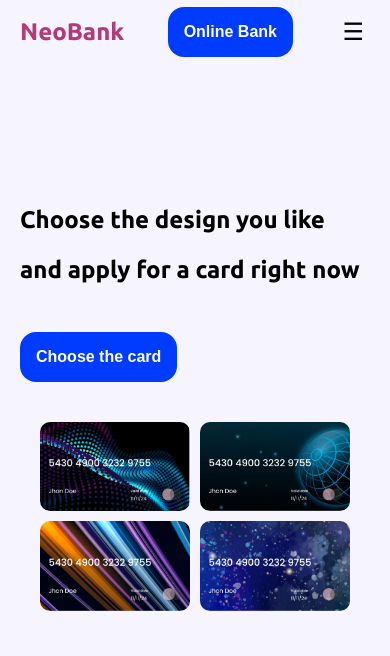
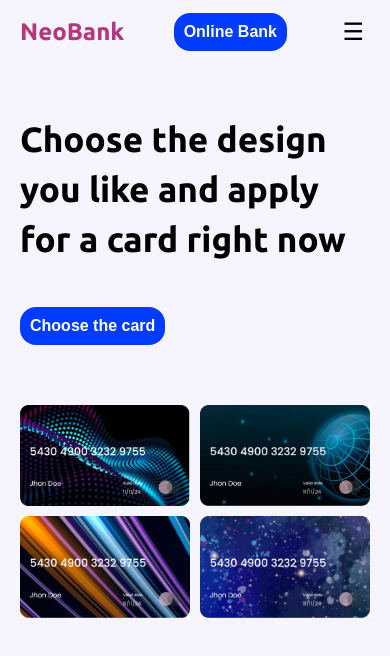
Before and after one commit to AndrewMosh/module_1, a React (Vite) app: page / in a window 390 px wide. Shown: the top 656 px of the page. Built offline with nearby package versions, Linux system fonts and the light colour scheme.

Commit message:
mobile menu, mobile cardSelection

```diff
--- a/package.json
+++ b/package.json
@@ -13,7 +13,8 @@
     "react": "^18.3.1",
     "react-dom": "^18.3.1",
     "react-router-dom": "^6.28.0",
-    "sass": "^1.81.0"
+    "sass": "^1.81.0",
+    "zustand": "^5.0.1"
   },
   "devDependencies": {
     "@eslint/js": "^9.13.0",
--- a/src/App.css
+++ /dev/null
@@ -1,6 +0,0 @@
-#root {
-  max-width: 1280px;
-  margin: 0 auto;
-  padding: 2rem;
-  text-align: center;
-}
--- a/src/Components/CardSelection/CardSelection.scss
+++ b/src/Components/CardSelection/CardSelection.scss
@@ -1,11 +1,19 @@
 .cards-selection {
     padding: 131px 0 186px 0;
 
+    @include respond-to(mobile) {
+        padding: 50px 0;
+    }
+
     &__container {
         display: flex;
-		flex-wrap: wrap;
         justify-content: space-between;
         align-items: flex-start;
+        gap: 20px;
+
+        @media (max-width: 1013px) {
+            flex-wrap: wrap;
+        }
 
         @include respond-to(mobile) {
             flex-direction: column;
@@ -18,48 +26,38 @@
         font-weight: bold;
         margin-bottom: 36px;
 
-	  @media (max-width: 768px) {
-		font-size: 1.5rem;
+        @include respond-to(mobile) {
+            font-size: $fs-35;
         }
     }
 
-	&__inner, &__cards {
-		flex:50%;
+    &__inner,
+    &__cards {
+        flex: 50%;
     }
 
     &__button {
         background-color: $blue;
         margin-bottom: 40px;
-
     }
 
     &__cards {
-	  display: flex;
-	  justify-content:flex-end;
+        display: grid;
+        grid-template-columns: repeat(2, 250px);
+        justify-content: end;
         gap: $gap-16;
-	  flex-wrap: wrap;
+
+        @media (max-width: 1013px) {
+            grid-template-columns: repeat(2, 1fr);
+        }
 
         @include respond-to(mobile) {
-		gap:10px;
-		justify-content: center;
+            gap: 10px;
         }
     }
 
     &__card {
-	  border-radius: 10px;
-	  transition: transform 0.3s;
         cursor: pointer;
-
-	  &:hover {
-		transform: scale(1.05);
-	  }
-
-	  @media (max-width: 768px) {
-		width: 150px;
-	  }
-
-	  @media (max-width: 349px) {
-		width: 250px;
+        width: 100%;
     }
 }
-  }
--- a/src/Components/Header/Header.scss
+++ b/src/Components/Header/Header.scss
@@ -18,7 +18,45 @@
         display: flex;
 
         @include respond-to(mobile) {
+            position: fixed;
+            top: 0;
+            right: -100%;
+            width: 100%;
+            height: 100%;
+            background-color: $bgColor;
+            flex-direction: column;
+            padding: 2rem;
+            transition: right 0.3s ease-in-out;
+			text-align: center;
+        }
+
+        &--open {
+            @include respond-to(mobile) {
+                right: 0;
+            }
+        }
+    }
+
+	&__close {
 		display: none;
+        align-self: flex-end;
+        background: none;
+        border: none;
+        font-size: 1.5rem;
+        cursor: pointer;
+        margin-bottom: 1rem;
+		color:black;
+
+		@include respond-to(mobile) {
+			display: block;
+		}
+
+        &:hover {
+            color: $red;
+        }
+
+        &:focus {
+            outline: none;
         }
     }
 
@@ -28,6 +66,11 @@
         list-style: none;
         margin: 0;
         padding: 0;
+
+        @include respond-to(mobile) {
+            flex-direction: column;
+            gap: 1.5rem;
+        }
     }
 
     &__link {
--- a/src/Components/Header/Header.tsx
+++ b/src/Components/Header/Header.tsx
@@ -2,17 +2,32 @@ import "./Header.scss";
 import { Link } from "react-router-dom";
 import Button from "@components/UI/Button/Button";
 import { menu } from "./menu.utils";
+import useMenuStore from "@store/useMenuStore";
 
 const Header = () => {
+    const { isMenuOpen, toggleMenu, closeMenu } = useMenuStore();
+
     return (
         <header className="header">
             <div className="header__container">
                 <Link to="/" className="header__logo">NeoBank</Link>
-                <nav className="header__nav">
+
+                <nav className={`header__nav ${isMenuOpen ? "header__nav--open" : ""}`}>
+                    <button
+                        className="header__close"
+                        aria-label="Close Menu"
+                        onClick={closeMenu}
+                    >
+                        ✕
+                    </button>
                     <ul className="header__list">
                         {menu.map((item) => (
                             <li key={item.id} className="header__item">
-                                <Link className="header__link" to={item.link}>
+                                <Link
+                                    className="header__link"
+                                    to={item.link}
+                                    onClick={closeMenu}
+                                >
                                     {item.name}
                                 </Link>
                             </li>
@@ -20,7 +35,11 @@ const Header = () => {
                     </ul>
                 </nav>
                 <Button children="Online Bank" className="header__button" />
-                <button className="header__menu" aria-label="Menu">
+				<button
+                    className="header__menu"
+                    aria-label="Open Menu"
+                    onClick={toggleMenu}
+                >
                     ☰
                 </button>
             </div>
--- a/src/Components/UI/Button/Button.scss
+++ b/src/Components/UI/Button/Button.scss
@@ -9,6 +9,10 @@
 	transition: $transition;
 	font-size: $fs-16;
 
+	@include respond-to(mobile) {
+		padding: 10px;
+	  }
+
 	&:hover {
 	  background-color: $purple;
 	}
--- a/src/pages/Home/Home.tsx
+++ b/src/pages/Home/Home.tsx
@@ -3,9 +3,7 @@ import { CardSelection } from "../../Components/CardSelection/CardSelection"
 export default function Home() {
 	return (
 		<Layout>
-
 			<CardSelection />
-
 		</Layout>
 	)
 }
--- /dev/null
+++ b/src/store/useMenuStore.tsx
@@ -0,0 +1,23 @@
+import { create } from 'zustand';
+
+type MenuStore = {
+	isMenuOpen: boolean;
+	toggleMenu: () => void;
+	closeMenu: () => void;
+};
+
+const useMenuStore = create<MenuStore>((set) => ({
+	isMenuOpen: false,
+	toggleMenu: () =>
+	  set((state) => {
+		const isOpening = !state.isMenuOpen;
+		document.body.style.overflow = isOpening ? "hidden" : "auto";
+		return { isMenuOpen: isOpening };
+	  }),
+	closeMenu: () => {
+	  document.body.style.overflow = "auto";
+	  set({ isMenuOpen: false });
+	},
+}));
+
+export default useMenuStore;
--- a/src/styles/config/_variables.scss
+++ b/src/styles/config/_variables.scss
@@ -13,6 +13,7 @@ $fs-48: 48px;
 
 //line height
 $lh-50:50px;
+$lh-30:30px;
 
 //gaps
 $gap-16: 16px;
--- a/tsconfig.app.json
+++ b/tsconfig.app.json
@@ -4,7 +4,8 @@
 	"paths": {
 		"@components/*": ["src/Components/*"],
 		"@pages/*": ["src/pages/*"],
-		"@styles/*": ["src/styles/*"]
+		"@styles/*": ["src/styles/*"],
+		"@store/*": ["src/store/*"],
 	},
     "tsBuildInfoFile": "./node_modules/.tmp/tsconfig.app.tsbuildinfo",
     "target": "ES2020",
--- a/vite.config.ts
+++ b/vite.config.ts
@@ -10,6 +10,7 @@ export default defineConfig({
       '@components': path.resolve(__dirname, './src/Components'),
       '@pages': path.resolve(__dirname, './src/pages'),
       '@styles': path.resolve(__dirname, './src/styles'),
+	  '@store': path.resolve(__dirname, './src/store'),
     },
   },
   css: {
```
Also changed, not shown: 1 other file (tests, documents, lock files or other folders). Lines whose indentation alone changed are shown as unchanged.
